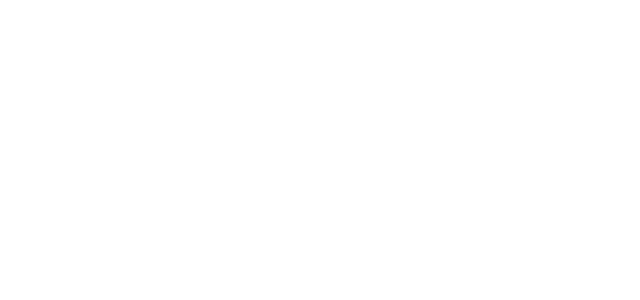
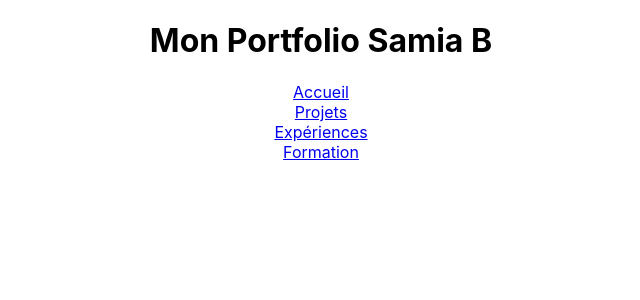
Before and after one commit to samiaB16/portfolio-openclassroom, a React (Create React App) app in the folder portfolio/: page / in a window 1280 px wide. Shown: the top 300 px of the page, without its empty margins (319-959 px from the left). Built offline with nearby package versions, Linux system fonts and the light colour scheme.

Commit message:
creation of the Layout component

```diff
--- a/portfolio/src/App.js
+++ b/portfolio/src/App.js
@@ -1,8 +1,11 @@
+import Layout from './components/Layout';
 import './App.css';
+
 
 function App() {
   return (
     <div className="App">
+      <Layout/>
     </div>
   );
 }
--- /dev/null
+++ b/portfolio/src/components/Layout.js
@@ -0,0 +1,16 @@
+
+function Layout() {
+    return (
+      <>
+        <h1>
+          Mon Portfolio Samia B
+        </h1>
+        <a href="#accueil">Accueil</a><br></br>
+        <a href="#projets">Projets</a><br></br>
+        <a href="#experiences">Expériences</a><br></br>
+        <a href="#formation">Formation</a>
+      </>
+    );
+  }
+
+  export default Layout;
```
